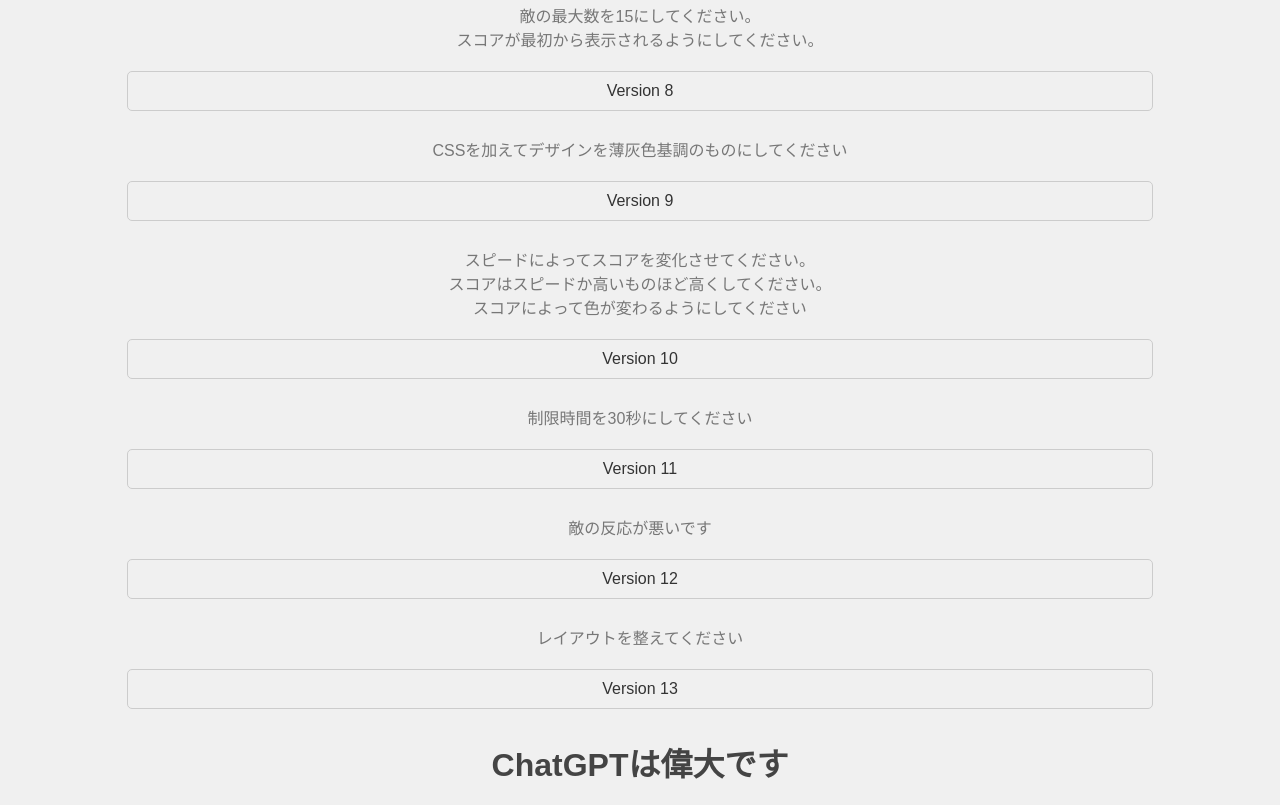
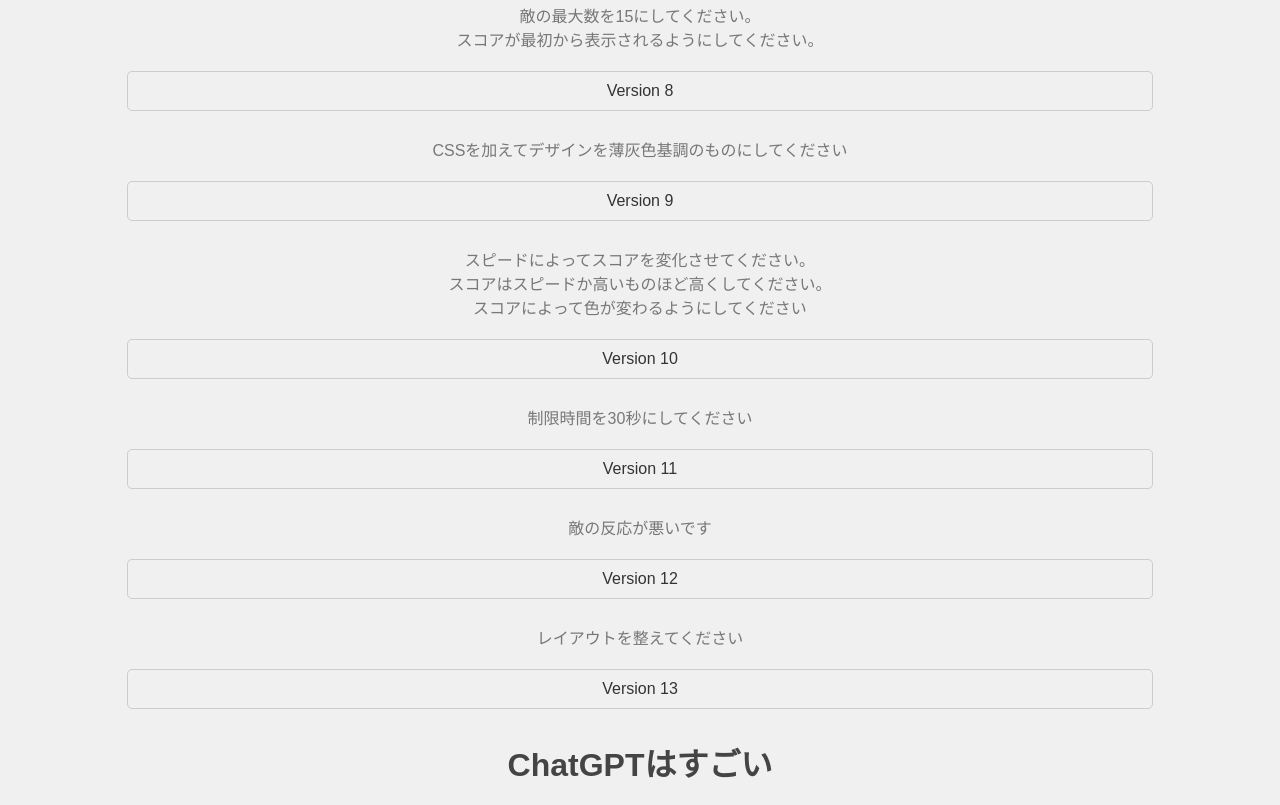
Before and after one commit to demoto1111/demoto1111.github.io, a plain HTML site: page index.html in a window 1280 px wide. Shown: the part 1035-1840 px from the top of the page. Drawn offline with Linux system fonts and the light colour scheme.

Commit message:
Update index.html

```diff
--- a/index.html
+++ b/index.html
@@ -103,6 +103,6 @@
       <p>レイアウトを整えてください</p>
       <li><a href="ver13.html">Version 13</a></li>
     </ul>
-    <h1>ChatGPTは偉大です</h1>
+    <h1>ChatGPTはすごい</h1>
   </body>
 </html>
```
